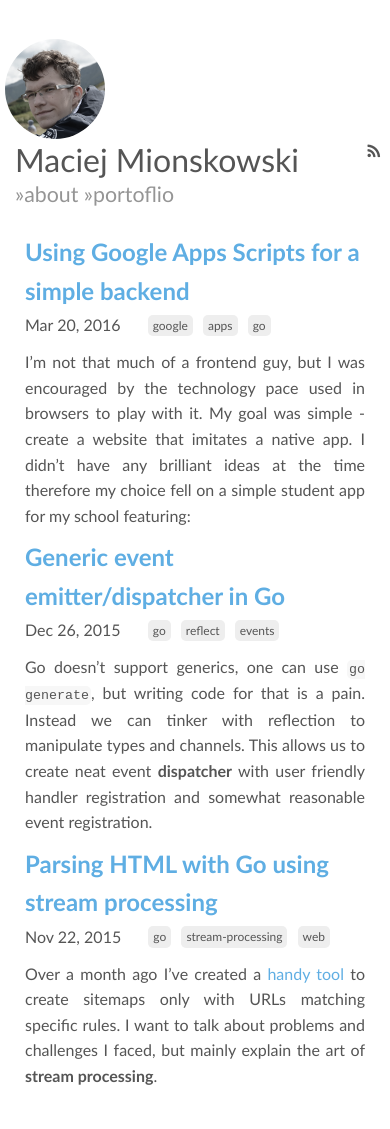
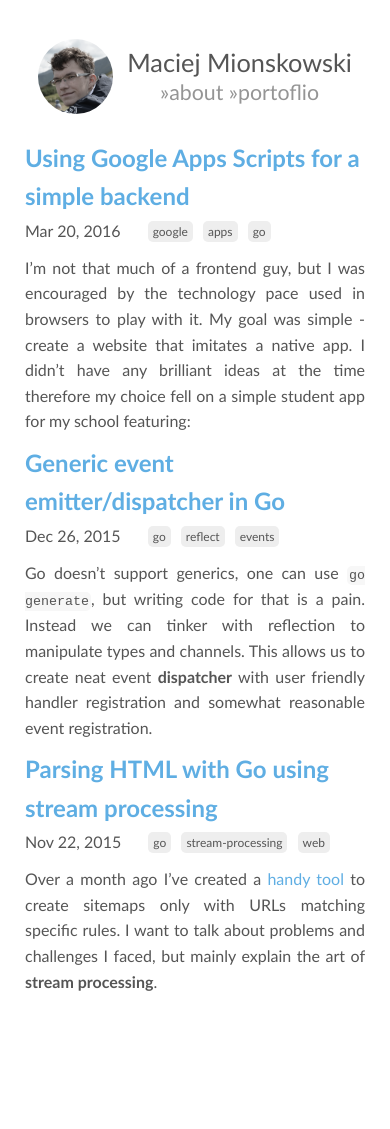
Before and after one commit to maciekmm/maciekmm.github.io, a Jekyll site: the page built from index.html, in a window 390 px wide. Built offline with Jekyll 4.4.1, drawn with Linux system fonts in a browser that asks for light colours; after the commit the page ends 1034 px from its top, so only the background shows below that.

Commit message:
Made website more responsive on smaller screens, updated dead documentation links

```diff
--- a/_data/portfolio.yml
+++ b/_data/portfolio.yml
@@ -54,7 +54,7 @@ categories:
       - name: AnimatedMOTD
         href: http://web.archive.org/web/20141216205244im_/http://macizun.me/banner2.gif
         tech: ["Java","ReverseEngineering", "DRMs"]
-        excerpt: Multiplatform plugin exploiting minecraft protocol to allow animated motd on client-side serverlist. (Protocol has been patched). Heavily utilizes abstraction to support multiple server engines. 900+ copies sold. <a href="http://docs.macizun.me/en/latest/">Documentation</a>.
+        excerpt: Multiplatform plugin exploiting minecraft protocol to allow animated motd on client-side serverlist. (Protocol has been patched). Heavily utilizes abstraction to support multiple server engines. <a href="http://animatedmotd.readthedocs.io/en/latest/">Documentation</a>.
       - name: Minestats
         href: http://minestats.net
         tech: ["Java","PHP","Bootstrap","Mysql"]
--- a/style.scss
+++ b/style.scss
@@ -139,6 +139,23 @@ a {
 			vertical-align: middle;
 			padding-left: 10px;
 			font-weight: 100;
+	}
+
+	@media screen and (max-width: 425px) {
+		text-align: center;
+
+		h1 {
+			font-size: 19pt;
+		}
+
+		.picture {
+			width: 75px;
+			height: 75px;
+		}
+
+		.icon {
+			display: none;
+		}
 	}
 }
 
```
